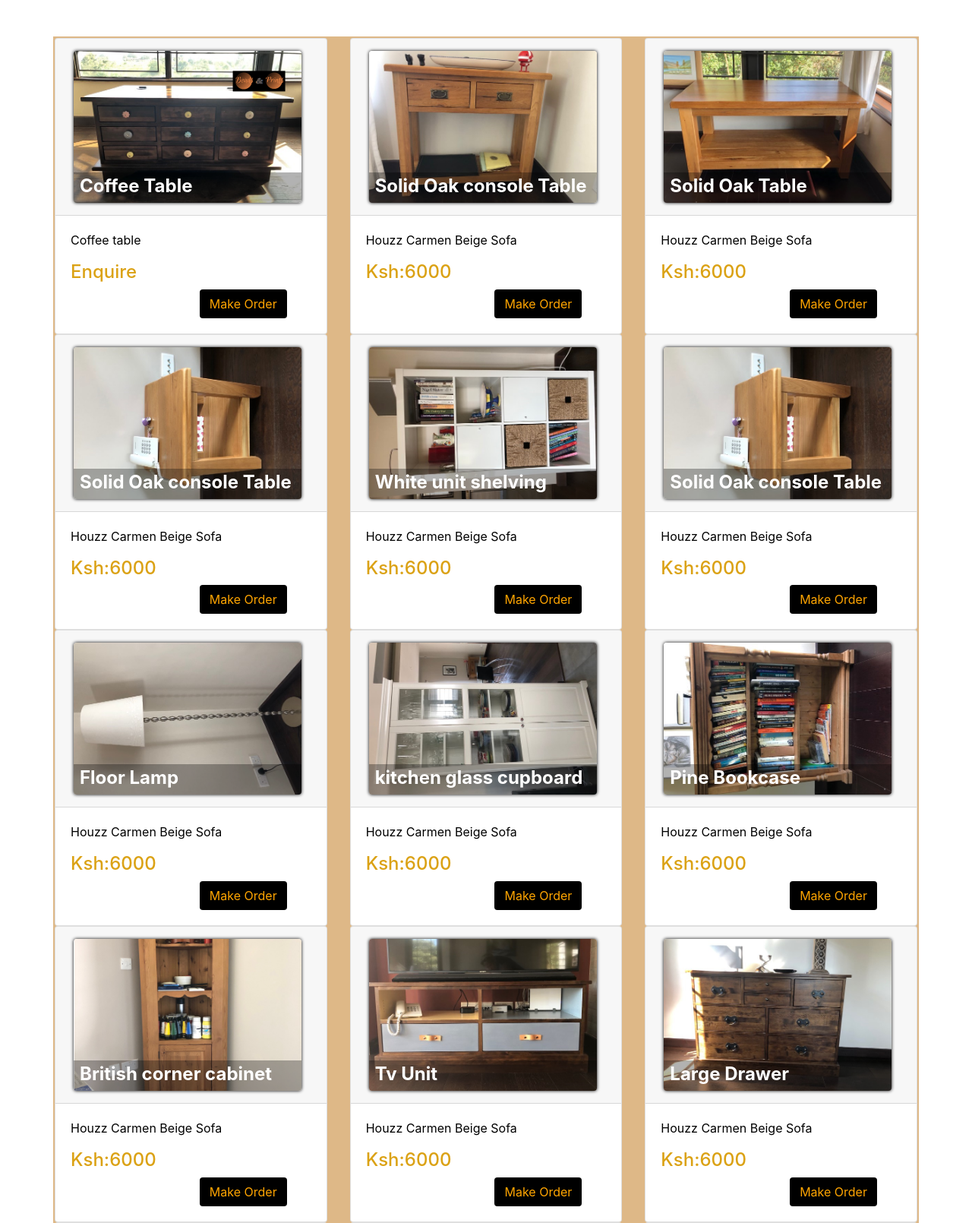
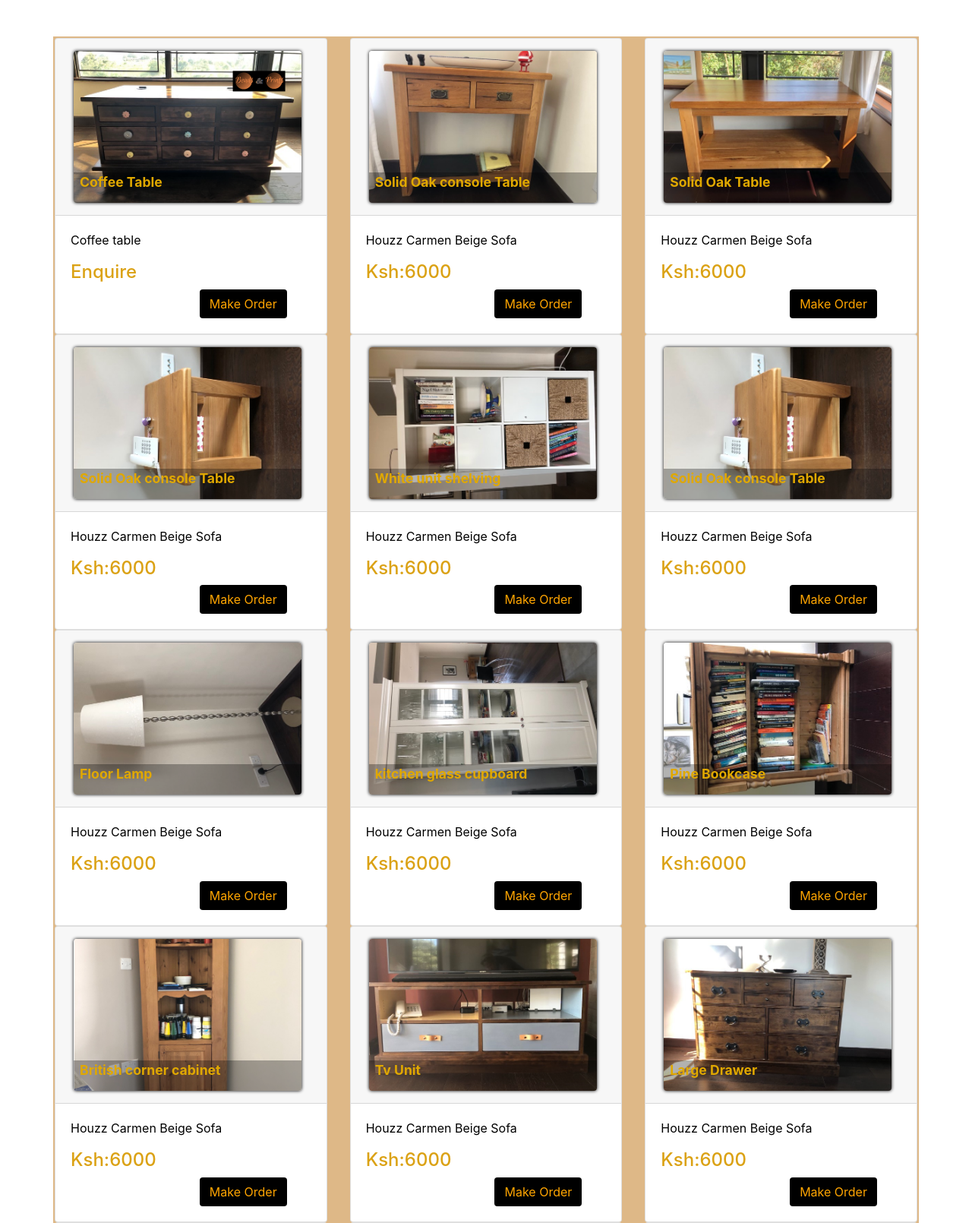
Before and after one commit to codybaraks/beads-prints.push-project, a Flask app: template templates/tier1.html in a window 1280 px wide. Shown: the part 57-1667 px from the top of the page at 76% size. Run offline with Flask 2, Linux system fonts and the light colour scheme; the template is opened without the code that fills it, so the values that code supplies are empty; some libraries are stand-ins or nearby versions.

Commit message:
real updates

```diff
--- a/static/nav.css
+++ b/static/nav.css
@@ -575,9 +575,9 @@ body
     padding:0 8px;
     content:attr(data-title);
     transition:0.5s 0.1s;
-    color:#fff;
+    color:#e0a800;
     font-weight:bold;
-    font-size:1.5em;
+    font-size:1.1em;
 }
 
   .textOverImage:after{
```
